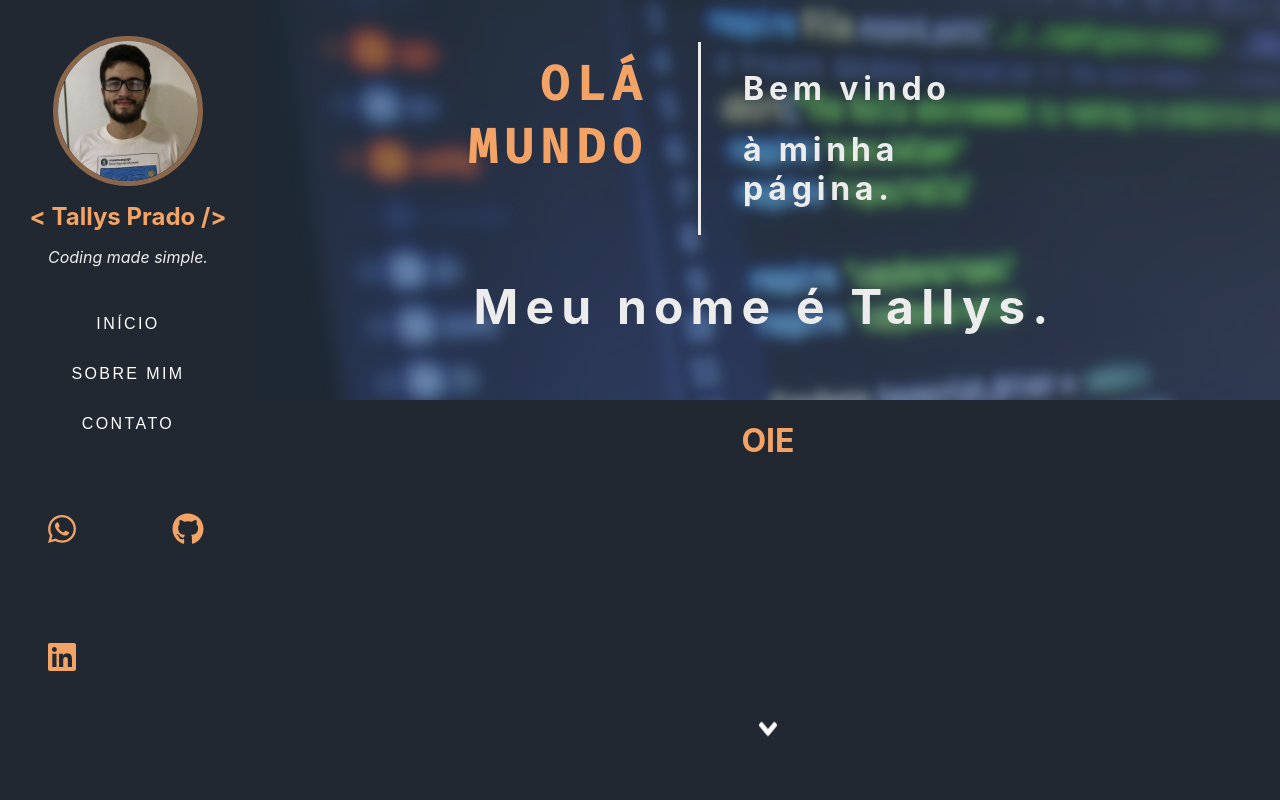
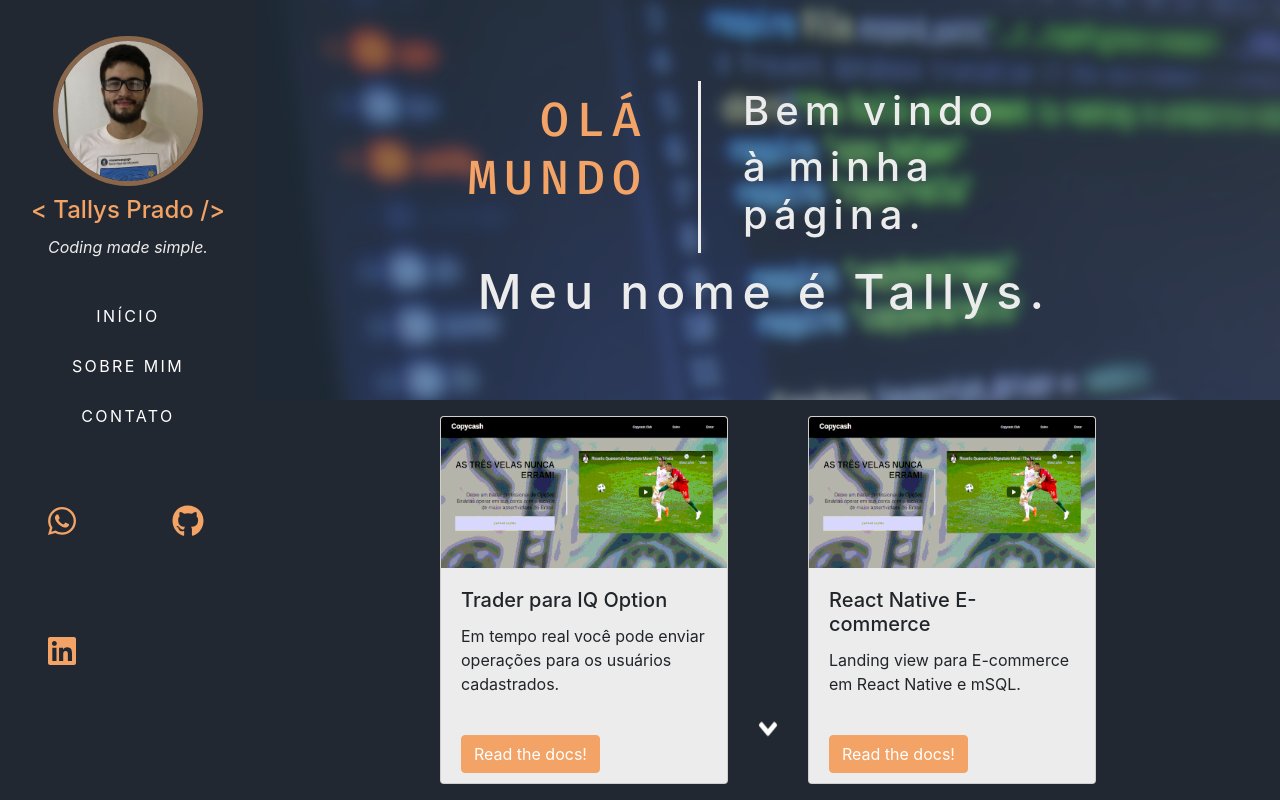
Before and after one commit to tallysprado/PersonalPage, a Next.js app: page / in a window 1280 px wide. Built offline with nearby package versions, Linux system fonts and the light colour scheme; a web font is replaced by a local one.

Commit message:
projects

```diff
--- a/components/Menu/index.js
+++ b/components/Menu/index.js
@@ -4,12 +4,17 @@ import { useState, useEffect } from "react";
 import ScrollAnimation from "react-animate-on-scroll";
 import Jquery from "jquery";
 import $ from "jquery";
+import dynamic from "next/dynamic";
+//import ReactHover from "react-hover";
 
-import {
-  TransitionGroup,
-  Transition,
-  CSSTransition,
-} from "react-transition-group";
+const ReactTinyLink = dynamic(
+  () => import("react-tiny-link").then((mod) => mod.ReactTinyLink),
+  { ssr: false }
+);
+const ReactHover = dynamic(
+  () => import("react-hover").then((mod) => mod.ReactHover),
+  { ssr: false }
+);
 
 import {
   faWhatsapp,
@@ -43,12 +48,37 @@ const Header = (props) => {
     </>
   );
 };
-
+const optionsCursorTrueWithMargin = {
+  followCursor: true,
+  shiftX: 20,
+  shiftY: 0,
+};
+const Preview = (props) => {
+  return (
+    <div {...props} className="preview">
+      <ReactTinyLink
+        cardSize="small"
+        showGraphic={true}
+        maxLine={2}
+        minLine={1}
+        url="https://github.com/tallysprado"
+      ></ReactTinyLink>
+    </div>
+  );
+};
 const Links = (props) => {
+  const [isHover, setHover] = useState(false);
   return (
-    <div {...props} id='links' className="links">
+    <div
+      {...props}
+      id="links"
+      className="links"
+      onMouseEnter={() => setHover(true)}
+      onMouseLeave={() => setHover(false)}
+    >
       {icons.map((icon) => (
         <FontAwesomeIcon
+          key={icon.id ? icon.id : null}
           size="2x"
           color="#f2a365"
           className="icon"
@@ -68,24 +98,30 @@ function growAnimation(document, animationPercentage) {
   const finishPositionPercent = -100; // top/left at end of animation
 
   // The current CSS values, based on how far the user has scrolled
-  const currentSizePercent = getProgressFromTo(0, finishSizePercent, animationDecimal);
-  const currentPositionPercent = getProgressFromTo(startPositionPercent, finishPositionPercent, animationDecimal);
+  const currentSizePercent = getProgressFromTo(
+    0,
+    finishSizePercent,
+    animationDecimal
+  );
+  const currentPositionPercent = getProgressFromTo(
+    startPositionPercent,
+    finishPositionPercent,
+    animationDecimal
+  );
 
-  $(document).ready(function() {
+  $(document).ready(function () {
     $(".icon").css({
-      width: `${-(currentPositionPercent)-30}px`,
-      height: `${-(currentPositionPercent)-30}px`,
-      transform: `translate(0px, calc(${currentPositionPercent}px + 40vh))`
-    })
+      width: `${-currentPositionPercent - 30}px`,
+      height: `${-currentPositionPercent - 30}px`,
+      transform: `translate(0px, calc(${currentPositionPercent}px + 40vh))`,
+    });
     $(".links").css({
       zIndex: 5000,
       top: `${currentPositionPercent}%`,
-      width: `${currentPositionPercent+100}%`,
-      height: `${currentPositionPercent-100}%`,
-
+      width: `${currentPositionPercent + 100}%`,
+      height: `${currentPositionPercent - 100}%`,
     });
-  })
-
+  });
 }
 
 // A util function to get the progress between two values
@@ -119,7 +155,7 @@ export default function Menu() {
       const documentHeight = $(document).height();
       const windowHeight = $(window).height();
       const scrollPercent = (scrollTop / (documentHeight - windowHeight)) * 100;
-      growAnimation(document, scrollPercent)
+      growAnimation(document, scrollPercent);
     }
   });
 
--- a/components/Menu/styles.scss
+++ b/components/Menu/styles.scss
@@ -37,7 +37,9 @@
 
 }
 
-.menu{
+
+
+#menu{
   display: flex;
   position: relative;
   flex-direction: column;
@@ -48,6 +50,13 @@
   width: 20vw;
   position: fixed;
   left: 0;
+
+  .preview{
+    display: flex;
+    position: absolute;
+    width: 300px;
+    height: 300px;
+  }
 
   p {
     margin: auto;
@@ -89,6 +98,7 @@
 
   h1 {
     text-align: center;
+    margin: 10px auto 10px auto;
     color: var(--color2);
     font-size: 1.5em;
   }
--- a/pages/Projects/index.js
+++ b/pages/Projects/index.js
@@ -1,7 +1,30 @@
-export default function Projects(){
-    return(
-        <div id='projects'>
-            <h1>OIE</h1>
-        </div>
-    )
+import { Card, Button } from "react-bootstrap";
+
+export default function Projects() {
+  return (
+    <div id="projects">
+      <div className="cards">
+        <Card className="card">
+          <Card.Img variant='top' src='/copycash.gif' />
+          <Card.Body>
+            <Card.Title>Trader para IQ Option</Card.Title>
+            <Card.Text>
+                Em tempo real você pode enviar operações para os usuários cadastrados.
+            </Card.Text>
+            <Button className='button' >Read the docs!</Button>
+          </Card.Body>
+        </Card>
+        <Card className="card">
+          <Card.Img variant='top' src='/copycash.gif' />
+          <Card.Body>
+            <Card.Title>React Native E-commerce</Card.Title>
+            <Card.Text>
+                Landing view para E-commerce em React Native e mSQL.
+            </Card.Text>
+            <Button className='button' >Read the docs!</Button>
+          </Card.Body>
+        </Card>
+      </div>
+    </div>
+  );
 }
--- a/pages/Projects/styles.scss
+++ b/pages/Projects/styles.scss
@@ -1,8 +1,32 @@
 #projects{
+    display:flex;
     height:100vh;
+    width: 100%;
+    align-items:center;
     justify-content:center;
-    display:flex;
     background-color: var(--background);
+    .cards{
+        display:flex;
+
+        height: 100%;
+
+    }
+    .card{
+        display: flex;
+        justify-content: flex-end;
+        align-items: flex-end;
+        margin: auto 40px auto 40px;
+
+        background-color: var(--color3);
+        width: 18rem;
+        height: 23rem;
+    }
+    .button{
+        position: absolute;
+        bottom: 10px;
+        background-color: var(--color2);
+        border-color: var(--color2);
+    }
     h1{
 
         color: var(--color2);
--- a/pages/_app.js
+++ b/pages/_app.js
@@ -3,6 +3,7 @@ import '../components/Menu/styles.scss'
 import '../pages/Landing/styles.scss'
 import '../pages/Projects/styles.scss'
 import "animate.css/animate.min.css"
+import 'bootstrap/dist/css/bootstrap.min.css'
 
 import '../pages/Landing/animations.scss'
 
--- a/pages/index.js
+++ b/pages/index.js
@@ -3,6 +3,7 @@ import styles from "../styles/Home.module.css";
 import Menu from "../components/Menu";
 import Landing from "./Landing";
 import Projects from "./Projects";
+import About from './About'
 export default function Home() {
   return (
     <div className={styles.container}>
```
Also changed, not shown: next.config.js (added, +13 -0 lines), package.json (+8 -0 lines), pages/About/index.js (added), pages/About/styles.scss (added), public/copycash.gif (added), 1 other file (tests, documents, lock files or other folders).
